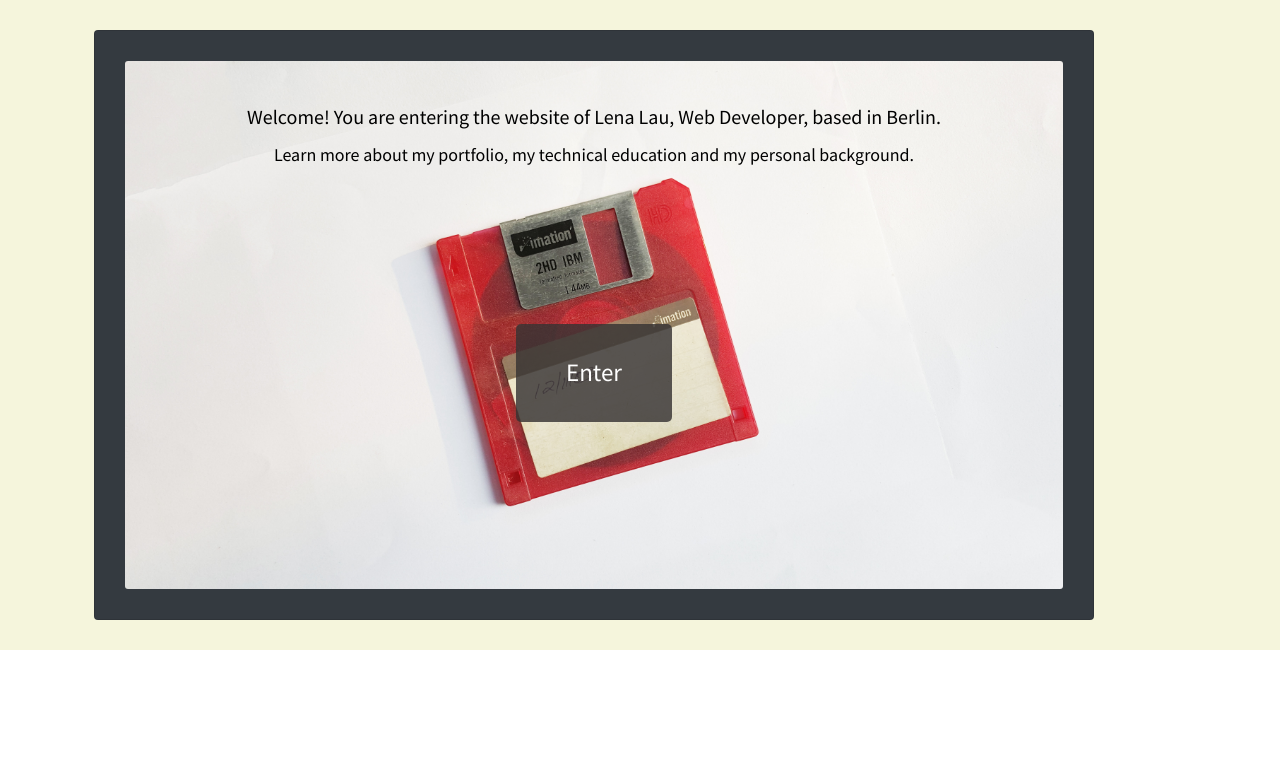
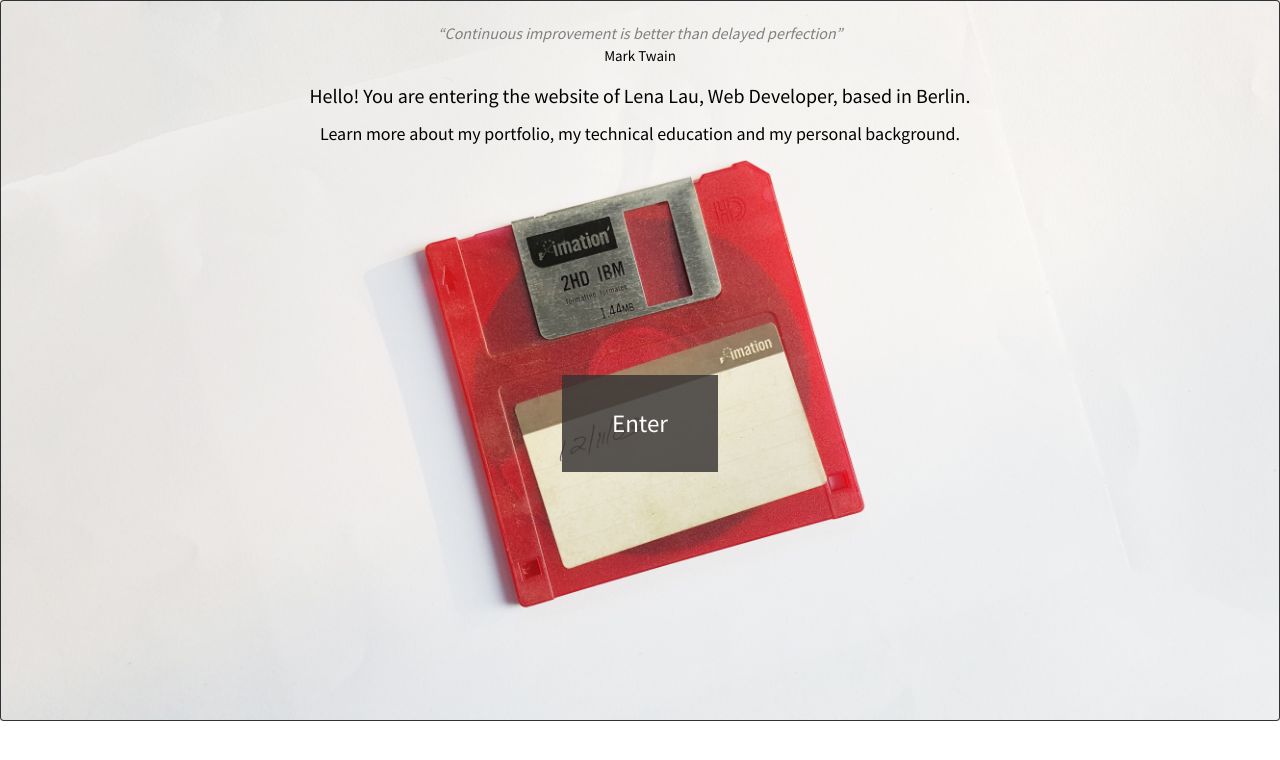
Before and after one commit to lenalau/my-portfolio-homepage, a plain HTML site: page index.html in a window 1280 px wide. Drawn offline with nearby package versions, Linux system fonts and the light colour scheme; a web font is replaced by a local one.

Commit message:
redesigns landing page

```diff
--- a/index.html
+++ b/index.html
@@ -29,13 +29,15 @@
 
             <img src="./images/fredy-jacob-t0SlmanfFcg-unsplash.jpg" class="card-img" alt="...">
             <div class="card-img-overlay">
+                <i> <q style="color:grey">Continuous improvement is better than delayed perfection</q></i>
+                <p style="font-size: 15px">Mark Twain</p>
 
-                <h5 class="card-title"><br>Welcome! You are entering the website of Lena Lau, Web Developer,
+                <h5 class="card-title">Hello! You are entering the website of Lena Lau, Web Developer,
                     based in Berlin.
                 </h5>
 
                 <p class="card-text">Learn more about my portfolio, my technical education and my personal background.
-                </p><br> <br> <br> <br><br>
+                </p> <br><br><br><br><br><br> <br><br>
                 <button id="start-button" class="btn-start">Enter</button>
             </div>
         </div>
--- a/style.css
+++ b/style.css
@@ -52,21 +52,22 @@ nav {
   width: 100%;
 }
 
-.card {
+/* .card {
   margin: 30px;
   padding: 30px;
   width: 1000px;
   background-color: rgba(100, 100, 100, 1);
-}
+} */
 .btn-start {
   padding: 30px 50px;
   font-size: 25px;
   margin: 20px;
+  border-radius: 0px;
 }
 
-.card-img-overlay {
+/* .card-img-overlay {
   padding: 50px;
-}
+} */
 
 h5 {
   color: black;
@@ -82,10 +83,10 @@ h1 {
   flex-direction: row;
 }
 
-.home-intro {
+/* .home-intro {
   float: left;
   padding: 0% 5%;
-}
+} */
 
 .home-intro p {
   font-size: 18px;
```
